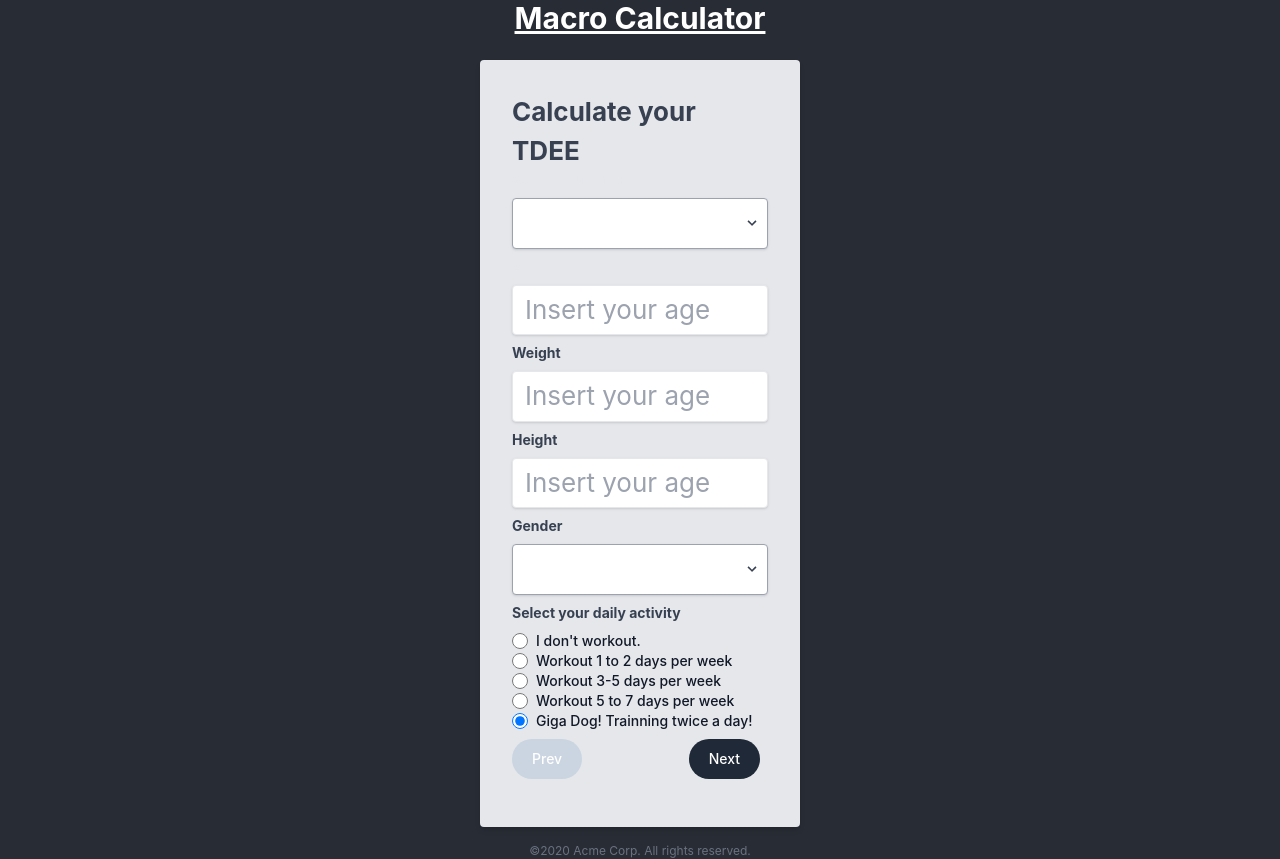
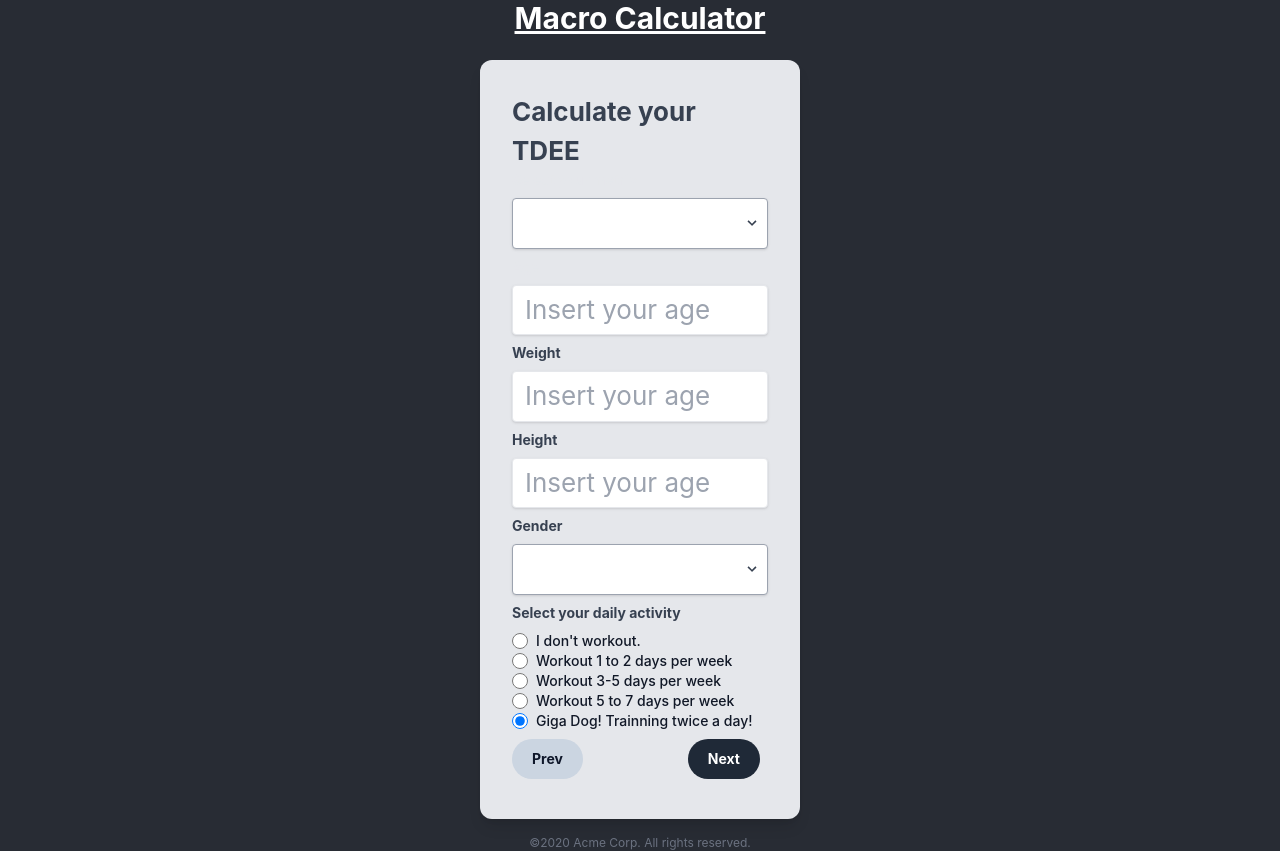
Before and after one commit to FACorreiaa/Macro-Calculator-React, a React (Vite) app: page / in a window 1280 px wide. Built offline with nearby package versions, Linux system fonts and the light colour scheme; what @catppuccin/tailwindcss would draw is missing.

Commit message:
creation of custom components

```diff
--- a/src/components/forms/form.tsx
+++ b/src/components/forms/form.tsx
@@ -1,6 +1,7 @@
 import React from 'react';
 import useZodForm from '../../hooks/useZodForm';
 import { tdeeSchema } from '../../types/tdeeSchema';
+import CustomSelect from '../select';
 import styles from '../styles/forms.module.css';
 type RegisterPageProps = {
 	age: number;
@@ -8,6 +9,7 @@ type RegisterPageProps = {
 	weight: number;
 };
 
+const measureValues = ['Metric', 'Imperial'];
 function CustomForm() {
 	const methods = useZodForm({
 		schema: tdeeSchema,
@@ -31,32 +33,17 @@ function CustomForm() {
 		<React.Fragment>
 			<div className="w-full max-w-xs ">
 				<form
-					className=" shadow-md rounded p-8 mb-4 bg-gray-200 dark:bg-slate-500"
+					className="shadow-lg rounded-xl p-8 mb-4 bg-gray-200 dark:bg-slate-500"
 					onSubmit={methods.handleSubmit(onSumitRegisterValues)}>
 					<span className="text-gray-700 text-xxl font-bold mb-2 text-center w-full">
 						Calculate your TDEE
 					</span>
-					<div className="mb-2">
-						<label className="block text-gray-200 dark:text-gray-900 text-sm font-bold mb-2">
-							Select your metric
-						</label>
-						<div className="inline-block relative w-64">
-							<select
-								id="metrics"
-								className="dark:text-slate-900 block appearance-none w-full bg-white border border-gray-400 hover:border-gray-500 px-4 py-2 pr-8 rounded shadow leading-tight focus:outline-none focus:shadow-outline">
-								<option selected>Metric</option>
-								<option>Imperial</option>
-							</select>
-							<div className="pointer-events-none absolute inset-y-0 right-0 flex items-center px-2 text-gray-700">
-								<svg
-									className="fill-current h-4 w-4"
-									xmlns="http://www.w3.org/2000/svg"
-									viewBox="0 0 20 20">
-									<path d="M9.293 12.95l.707.707L15.657 8l-1.414-1.414L10 10.828 5.757 6.586 4.343 8z" />
-								</svg>
-							</div>
-						</div>
-					</div>
+					<CustomSelect
+						label="Select your metric"
+						id="metrics"
+						options={measureValues}
+						selected
+					/>
 					<div className="mb-2">
 						<label className="block text-gray-200 dark:text-gray-900 text-sm font-bold mb-2">
 							Age
@@ -182,16 +169,16 @@ function CustomForm() {
 						</div>
 					</div>
 
-					<div className="flex justify-between mb-2">
+					<div className="flex justify-between">
 						<button
 							disabled
 							type="button"
-							className="text-white disabled:bg-slate-300 disabled:cursor-not-allowed	 bg-gray-800 hover:bg-gray-900 disabled:hover:bg-gray-200 focus:outline-none focus:ring-4 focus:ring-gray-300 font-medium rounded-full text-sm px-5 py-2.5 mr-2 mb-2 dark:bg-gray-800 dark:hover:bg-gray-700 disabled:dark:hover:bg-gray-200 dark:focus:ring-gray-700 dark:border-gray-700">
+							className="text-white disabled:bg-slate-300 disabled:cursor-not-allowed	 bg-gray-800 hover:bg-gray-900 disabled:hover:bg-gray-200 focus:outline-none focus:ring-4 focus:ring-gray-300 rounded-full text-sm px-5 py-2.5 mr-2 mb-2 dark:bg-gray-800 dark:hover:bg-gray-700 disabled:dark:hover:bg-gray-200 disabled:text-slate-900 font-bold dark:focus:ring-gray-700 dark:border-gray-700">
 							Prev
 						</button>
 						<button
 							type="button"
-							className="text-white disabled:bg-slate-300 disabled:cursor-not-allowed bg-gray-800 hover:bg-gray-900 focus:outline-none focus:ring-4 focus:ring-gray-300 font-medium rounded-full text-sm px-5 py-2.5 mr-2 mb-2 dark:bg-gray-800 dark:hover:bg-gray-700 dark:focus:ring-gray-700 dark:border-gray-700">
+							className="text-white disabled:bg-slate-300 disabled:cursor-not-allowed bg-gray-800 hover:bg-gray-900 focus:outline-none focus:ring-4 focus:ring-gray-300 font-bold rounded-full text-sm px-5 py-2.5 mr-2 mb-2 dark:bg-gray-800 dark:hover:bg-gray-700 dark:focus:ring-gray-700 dark:border-gray-700">
 							Next
 						</button>
 					</div>
--- a/src/components/select.tsx
+++ b/src/components/select.tsx
@@ -1,7 +1,34 @@
-import React from 'react';
-
-function CustomSelect() {
-	return <div>CustomSelect</div>;
+type CustomSelectProps = {
+	label: string;
+	id: string;
+	options: string[];
+	selected?: boolean;
+};
+function CustomSelect({ label, id, selected, options }: CustomSelectProps) {
+	return (
+		<div className="mb-2">
+			<label className="block text-gray-200 dark:text-gray-900 text-sm font-bold mb-2">
+				{label}
+			</label>
+			<div className="inline-block relative w-64">
+				<select
+					id={id}
+					className="dark:text-slate-900 block appearance-none w-full bg-white border border-gray-400 hover:border-gray-500 px-4 py-2 pr-8 rounded shadow leading-tight focus:outline-none focus:shadow-outline">
+					{options.map((option: string) => {
+						return <option selected={selected}>{option}</option>;
+					})}
+				</select>
+				<div className="pointer-events-none absolute inset-y-0 right-0 flex items-center px-2 text-gray-700">
+					<svg
+						className="fill-current h-4 w-4"
+						xmlns="http://www.w3.org/2000/svg"
+						viewBox="0 0 20 20">
+						<path d="M9.293 12.95l.707.707L15.657 8l-1.414-1.414L10 10.828 5.757 6.586 4.343 8z" />
+					</svg>
+				</div>
+			</div>
+		</div>
+	);
 }
 
 export default CustomSelect;
```
